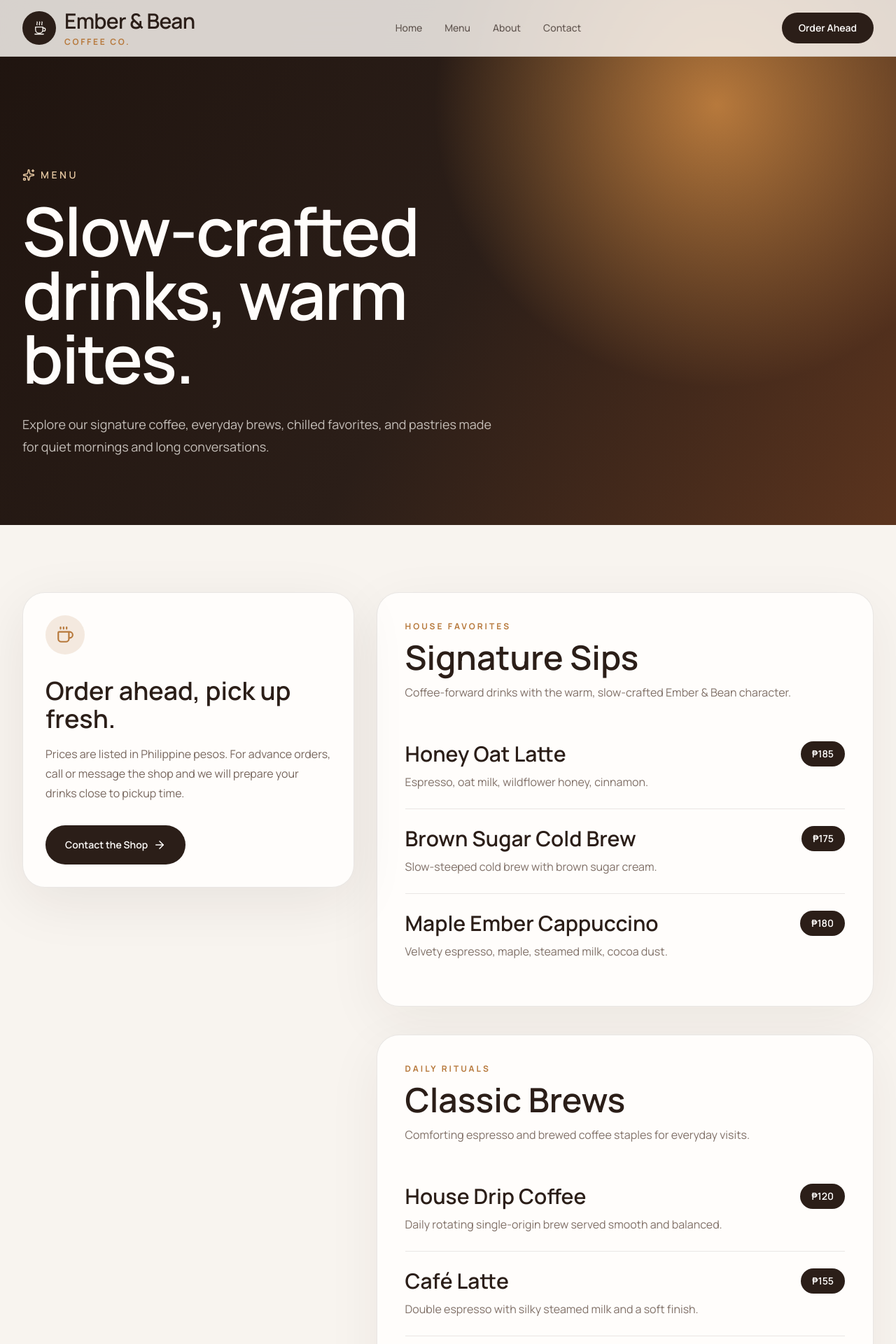
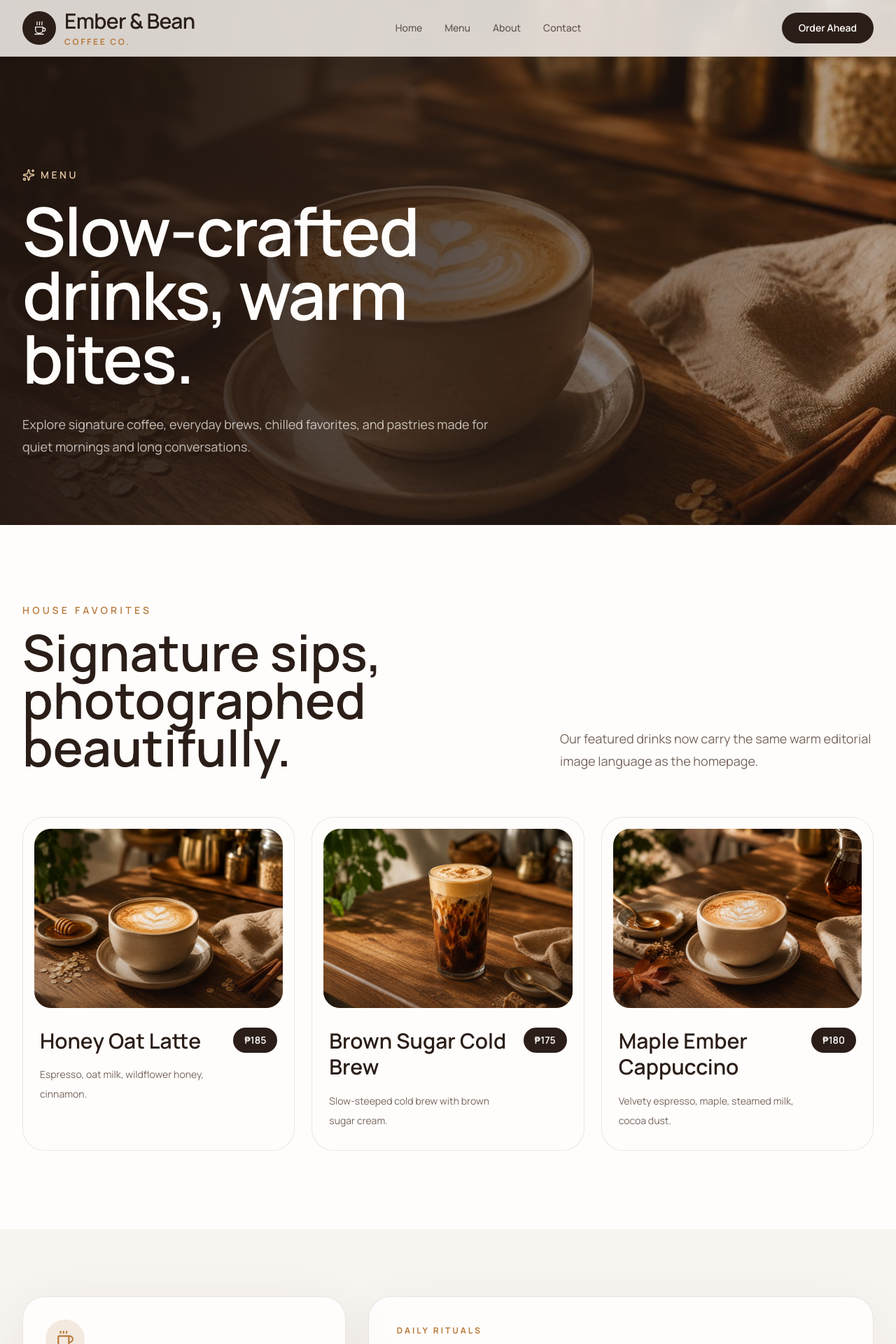
Before and after one commit to tan15hacks/Embers-and-Beans, a Next.js app: page /menu in a window 1280 px wide. Shown: the top 1920 px of the page at 70% size. Built offline with nearby package versions, Linux system fonts and the light colour scheme.

Commit message:
Polish menu page with product imagery and reveal motion

```diff
--- a/src/app/menu/page.tsx
+++ b/src/app/menu/page.tsx
@@ -1,10 +1,13 @@
 import type { Metadata } from "next";
+import Image from "next/image";
 import Link from "next/link";
 import { ArrowRight, Coffee, Sparkles } from "lucide-react";
 import { Navbar } from "@/components/layout/Navbar";
 import { Footer } from "@/components/layout/Footer";
 import { Container } from "@/components/layout/Container";
-import { menuSections } from "@/data/menu";
+import { ProductCard } from "@/components/shared/ProductCard";
+import { Reveal } from "@/components/shared/Reveal";
+import { featuredDrinks, menuSections } from "@/data/menu";
 import { siteConfig } from "@/data/site";
 
 export const metadata: Metadata = {
@@ -15,16 +18,29 @@ export const metadata: Metadata = {
   },
 };
 
+const menuCategories = menuSections.filter(
+  (section) => section.title !== "Signature Sips",
+);
+
 export default function MenuPage() {
   return (
     <main className="min-h-screen bg-[#F8F4EF] text-[#2B1E18]">
       <Navbar />
 
       <section className="relative overflow-hidden bg-[#2B1E18] pt-36 text-[#FFFDFB]">
-        <div className="absolute inset-0 bg-[radial-gradient(circle_at_80%_20%,#B7793C_0%,transparent_34%),linear-gradient(120deg,#1f140f_0%,#2B1E18_52%,#5b341e_100%)]" />
-        <div className="absolute inset-0 noise opacity-20" />
+        <Image
+          src="/images/drinks/honey-oat-latte.jpg"
+          alt="Honey oat latte styled on a warm café table"
+          fill
+          priority
+          sizes="100vw"
+          className="object-cover"
+        />
+        <div className="absolute inset-0 bg-gradient-to-r from-[#1f140f]/95 via-[#2B1E18]/75 to-[#2B1E18]/30" />
+        <div className="absolute inset-0 noise opacity-15" />
 
         <Container className="relative z-10 py-24">
+          <Reveal>
             <div className="max-w-3xl">
               <p className="mb-6 flex items-center gap-2 text-sm font-semibold uppercase tracking-[0.25em] text-[#E5C7A1]">
                 <Sparkles size={18} /> Menu
@@ -35,16 +51,55 @@ export default function MenuPage() {
               </h1>
 
               <p className="mt-8 max-w-2xl text-lg leading-8 text-[#F8F4EF]/75">
-              Explore our signature coffee, everyday brews, chilled favorites,
+                Explore signature coffee, everyday brews, chilled favorites,
                 and pastries made for quiet mornings and long conversations.
               </p>
+            </div>
+          </Reveal>
+        </Container>
+      </section>
+
+      <section className="bg-[#FFFDFB] py-24 md:py-28">
+        <Container>
+          <Reveal>
+            <div className="flex flex-col justify-between gap-8 md:flex-row md:items-end">
+              <div>
+                <p className="text-sm font-semibold uppercase tracking-[0.3em] text-[#B7793C]">
+                  House Favorites
+                </p>
+                <h2 className="mt-4 font-[var(--font-display)] text-5xl font-semibold leading-[0.95] md:text-7xl">
+                  Signature sips,
+                  <br /> photographed beautifully.
+                </h2>
+              </div>
+              <p className="max-w-md text-lg leading-8 text-[#4A342A]/75">
+                Our featured drinks now carry the same warm editorial image language as the homepage.
+              </p>
+            </div>
+          </Reveal>
+
+          <div className="mt-16 grid gap-6 md:grid-cols-3">
+            {featuredDrinks.map((drink, index) => (
+              <Reveal key={drink.name} delay={index * 0.06}>
+                <ProductCard
+                  name={drink.name}
+                  description={drink.description}
+                  price={drink.price}
+                  image={drink.image}
+                  imageAlt={drink.imageAlt}
+                  priority={index === 0}
+                  className="h-full bg-[#FFFDFB]"
+                />
+              </Reveal>
+            ))}
           </div>
         </Container>
       </section>
 
       <section className="py-24">
         <Container>
-          <div className="grid gap-8 lg:grid-cols-[0.8fr_1.2fr] lg:items-start">
+          <div className="grid gap-8 lg:grid-cols-[0.78fr_1.22fr] lg:items-start">
+            <Reveal>
               <aside className="rounded-[2rem] border border-[#2B1E18]/10 bg-[#FFFDFB] p-8 shadow-[0_20px_80px_rgba(43,30,24,0.08)] lg:sticky lg:top-28">
                 <div className="flex size-14 items-center justify-center rounded-full bg-[#B7793C]/15 text-[#B7793C]">
                   <Coffee size={26} />
@@ -55,9 +110,9 @@ export default function MenuPage() {
                 </h2>
 
                 <p className="mt-4 leading-7 text-[#4A342A]/75">
-                Prices are listed in Philippine pesos. For advance orders, call
-                or message the shop and we will prepare your drinks close to
-                pickup time.
+                  Prices are listed in Philippine pesos. For advance orders, use
+                  the contact form and we will confirm availability, pickup
+                  time, and total before preparing your drinks.
                 </p>
 
                 <Link
@@ -67,13 +122,13 @@ export default function MenuPage() {
                   Contact the Shop <ArrowRight className="ml-2" size={18} />
                 </Link>
               </aside>
+            </Reveal>
 
-            <div className="space-y-10">
-              {menuSections.map((section) => (
-                <section
-                  key={section.title}
-                  className="rounded-[2rem] border border-[#2B1E18]/10 bg-[#FFFDFB] p-7 shadow-[0_20px_80px_rgba(43,30,24,0.06)] sm:p-10"
-                >
+            <div className="space-y-8">
+              {menuCategories.map((section, sectionIndex) => (
+                <Reveal key={section.title} delay={sectionIndex * 0.04}>
+                  <section className="overflow-hidden rounded-[2rem] border border-[#2B1E18]/10 bg-[#FFFDFB] shadow-[0_20px_80px_rgba(43,30,24,0.06)]">
+                    <div className="border-b border-[#2B1E18]/10 p-7 sm:p-10">
                       <p className="text-xs font-bold uppercase tracking-[0.25em] text-[#B7793C]">
                         {section.eyebrow}
                       </p>
@@ -87,12 +142,13 @@ export default function MenuPage() {
                           {section.description}
                         </p>
                       </div>
+                    </div>
 
-                  <div className="mt-8 divide-y divide-[#2B1E18]/10">
+                    <div className="divide-y divide-[#2B1E18]/10 px-7 sm:px-10">
                       {section.items.map((item) => (
                         <article
                           key={item.name}
-                        className="grid gap-3 py-6 sm:grid-cols-[1fr_auto] sm:items-start"
+                          className="grid gap-4 py-7 sm:grid-cols-[1fr_auto] sm:items-start"
                         >
                           <div>
                             <h3 className="font-[var(--font-display)] text-3xl font-semibold">
@@ -111,6 +167,7 @@ export default function MenuPage() {
                       ))}
                     </div>
                   </section>
+                </Reveal>
               ))}
             </div>
           </div>
```
Lines whose indentation alone changed are shown as unchanged.
